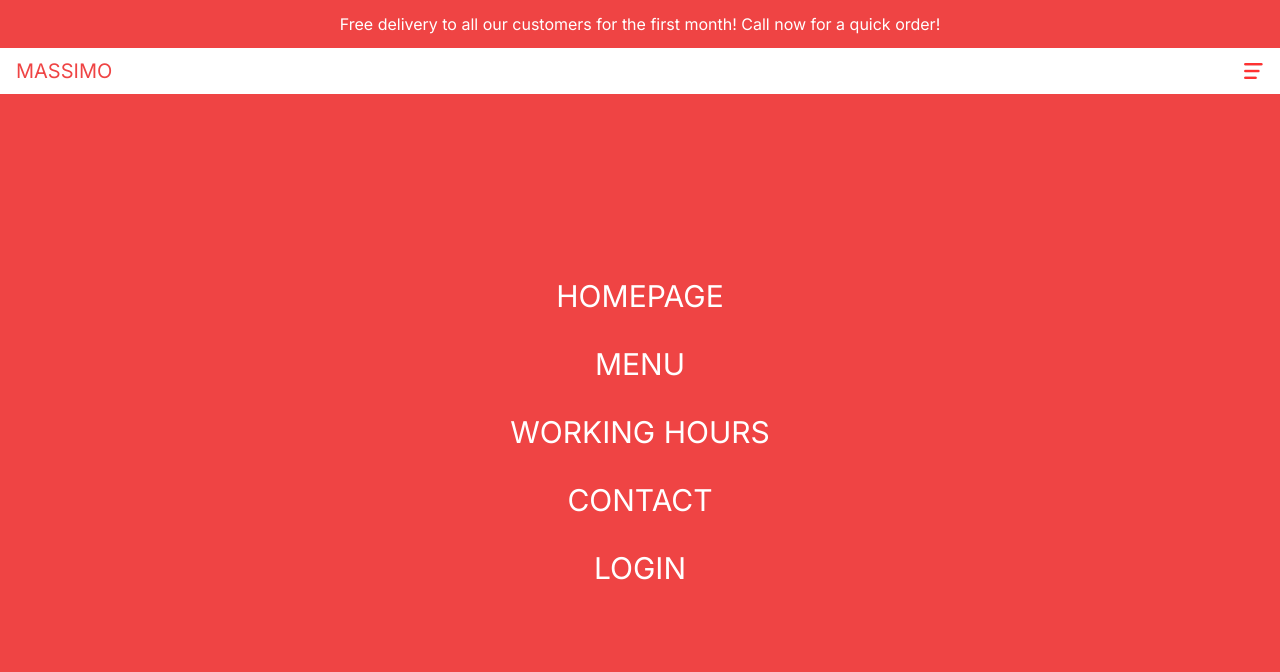
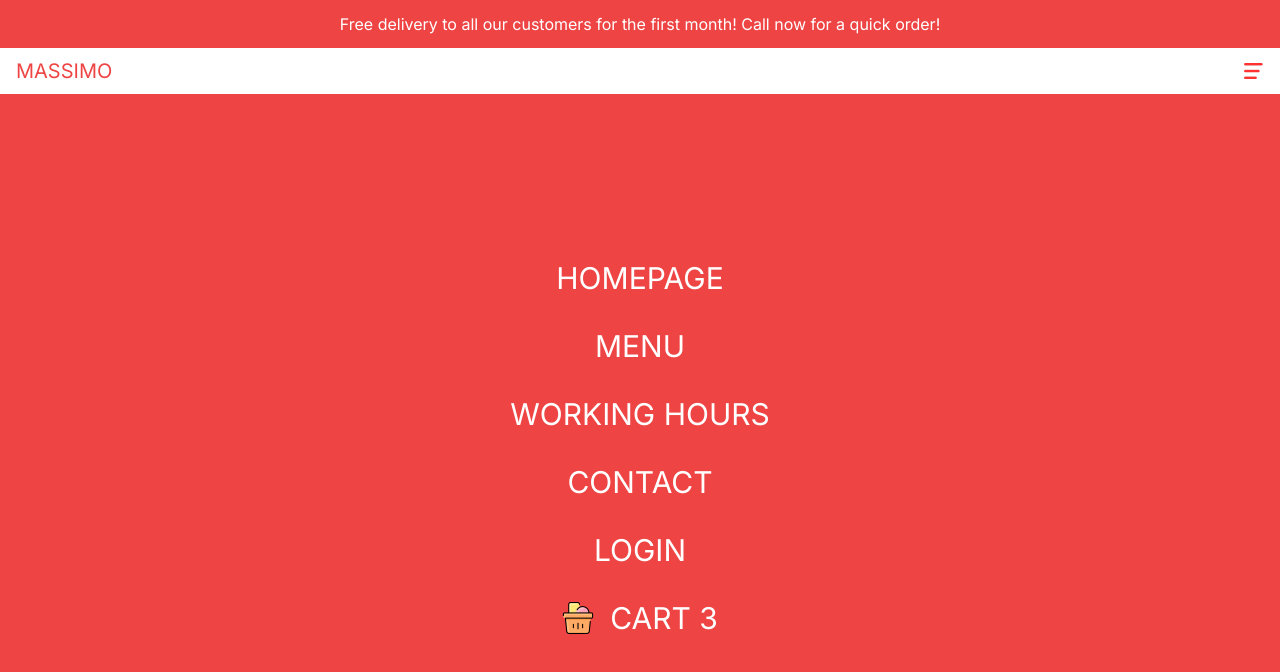
Before and after one commit to AbinashRai/Food-delivery-app-design, a Next.js app: page / in a window 1280 px wide. Shown: the top 672 px of the page. Built offline with nearby package versions, Linux system fonts and the light colour scheme.

Commit message:
resolved hydration error

```diff
--- /dev/null
+++ b/src/components/CartIcon.jsx
@@ -0,0 +1,16 @@
+import Image from "next/image";
+import Link from "next/link";
+import React from "react";
+
+const CartIcon = () => {
+  return (
+    <Link href="/cart" className="flex items-center gap-4">
+      <div className="relative w-8 h-8">
+        <Image src="/cart.png" alt="cart" fill />
+      </div>
+      <span>Cart 3</span>
+    </Link>
+  );
+};
+
+export default CartIcon;
--- a/src/components/Menu.jsx
+++ b/src/components/Menu.jsx
@@ -2,6 +2,7 @@
 import { useState } from "react";
 import Image from "next/image";
 import Link from "next/link";
+import CartIcon from "./CartIcon";
 
 const links = [
   { id: 1, title: "Homepage", url: "/" },
@@ -43,7 +44,7 @@
         ) : (
           <Link href="/orders">Orders</Link>
         )}
-        <Link></Link>
+        <CartIcon />
       </div>
     </>
   );
```
